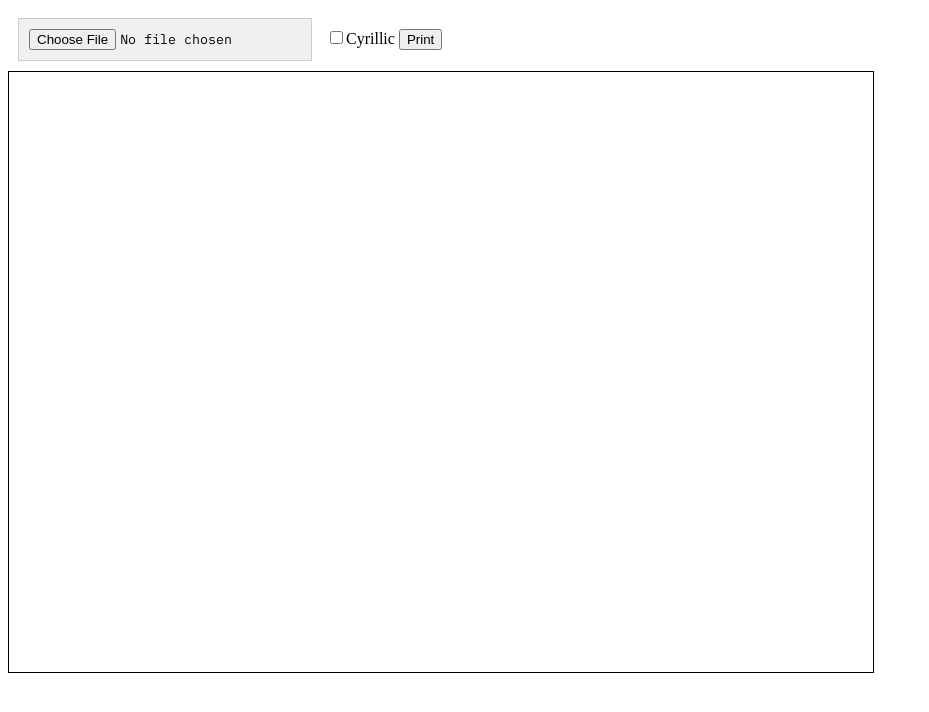
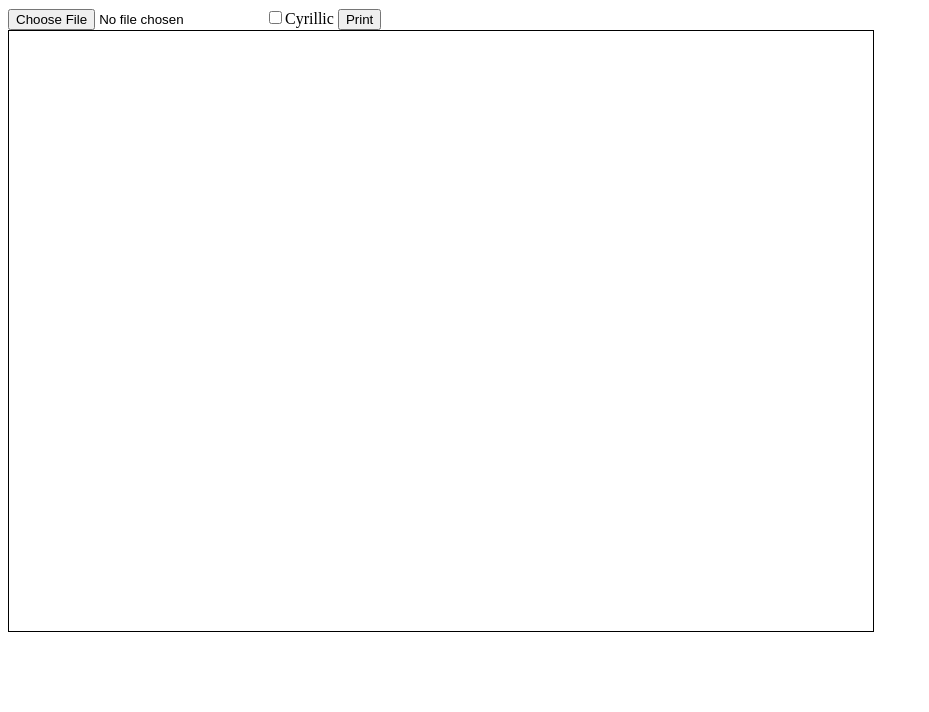
Before and after one commit to jhkst/602view, a plain HTML site: page index.html in a window 1280 px wide. Shown: the whole page, without its empty margins (0-929 px from the left). Drawn offline with Linux system fonts and the light colour scheme.

Commit message:
adjustments

```diff
--- a/index.html
+++ b/index.html
@@ -18,7 +18,7 @@
     <link rel="stylesheet" href="602.css">
 </head>
 <body>
-    <input type="file" class="c602 page" id="fileInput"> <input type="checkbox" id="cyrillic">Cyrillic</input>
+    <input type="file" id="fileInput"> <input type="checkbox" id="cyrillic">Cyrillic</input>
     <button onclick="window.print()">Print</button>
     <div id="content"></div>
     <script src="602.js"></script>
```
Also changed, not shown: 1 other file.
